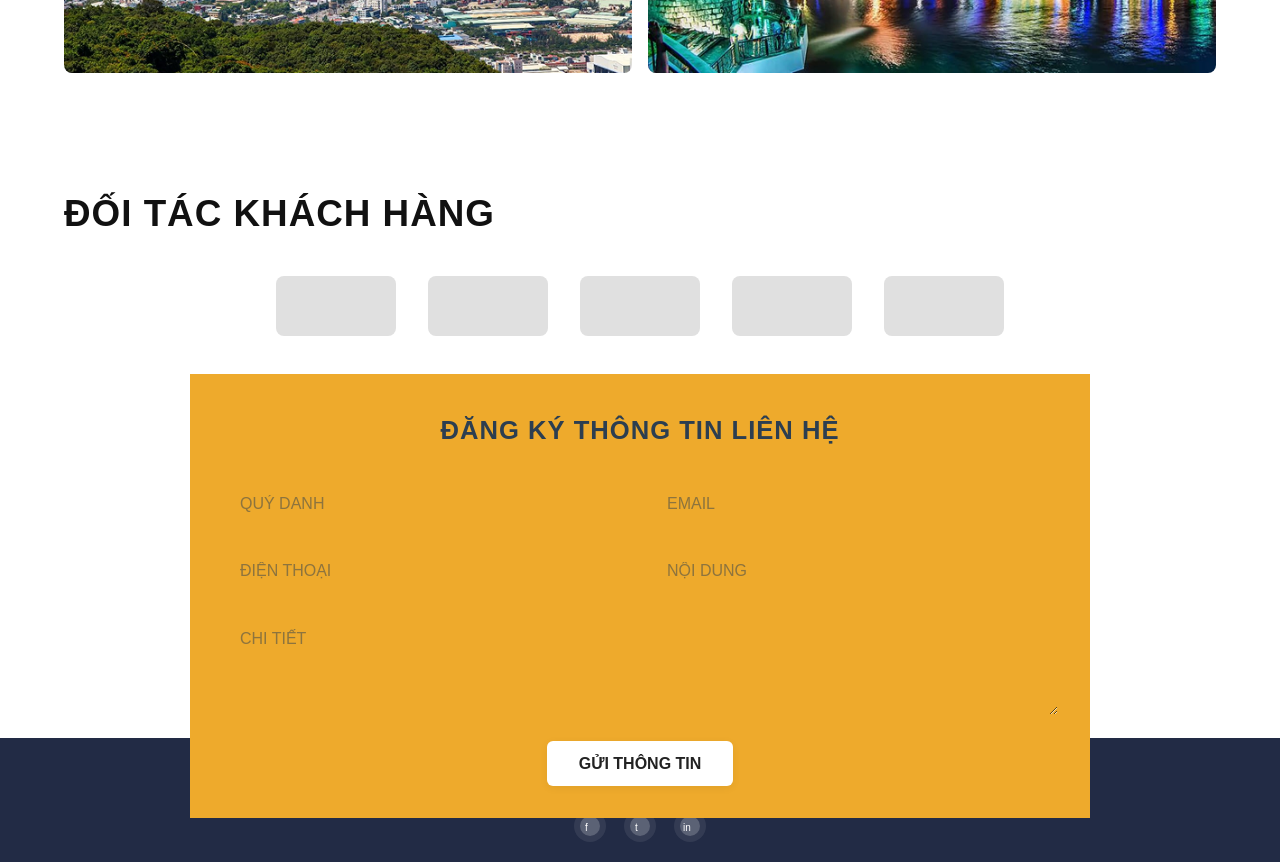
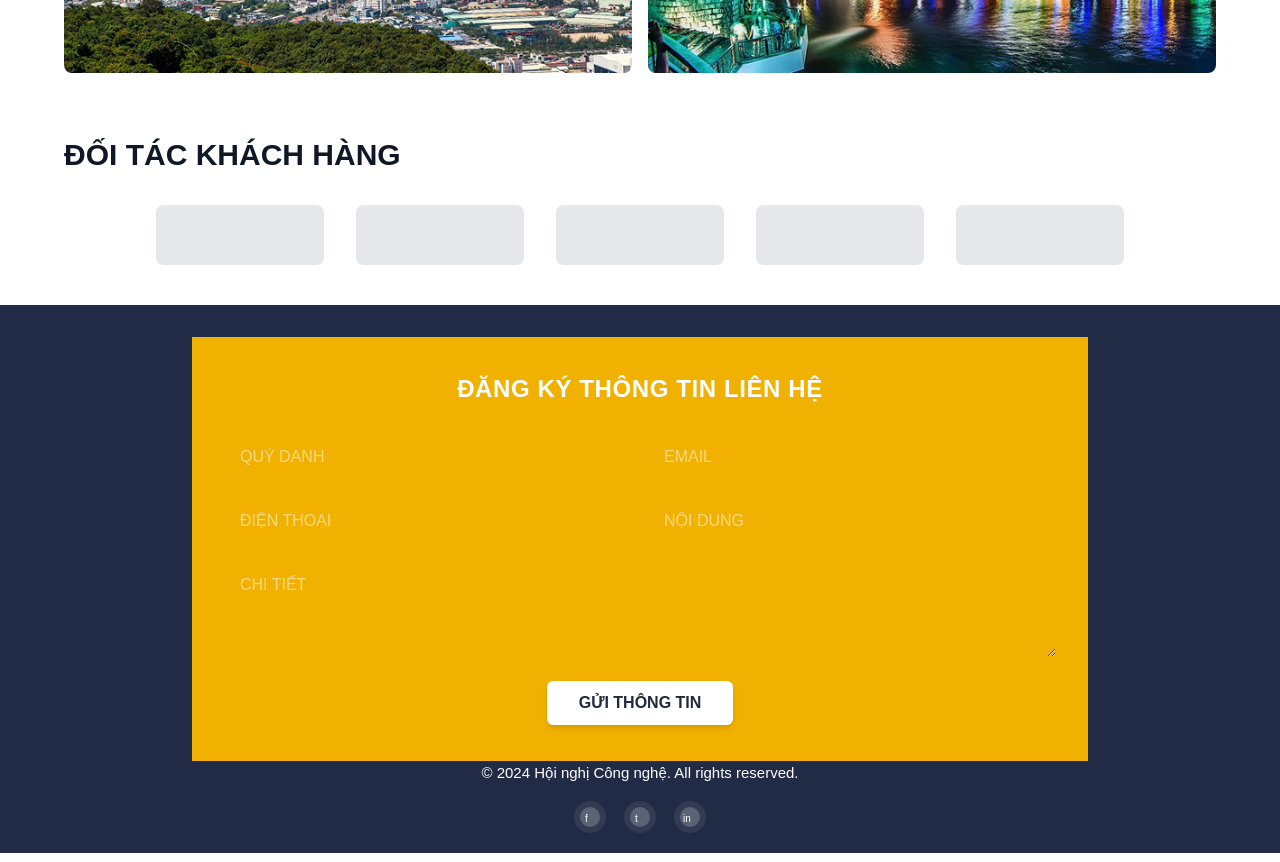
Before and after one commit to NguyenThinhDatEng/LandingPageConference, a Vue app: page / in a window 1280 px wide. Shown: the part 3860-4722 px from the top of the page. Built offline with nearby package versions, Linux system fonts and the light colour scheme.

Commit message:
update partner and footer

```diff
--- a/src/components/Footer.vue
+++ b/src/components/Footer.vue
@@ -1,11 +1,46 @@
 <template>
   <footer class="footer">
+    <!-- Contact Form Box -->
+    <div class="bg-yellow-500 max-w-4xl mx-auto rounded-none px-8 py-9 relative z-10">
+      <h3 class="text-center text-2xl font-bold mb-7 tracking-wide">
+        ĐĂNG KÝ THÔNG TIN LIÊN HỆ
+      </h3>
+
+      <form class="flex flex-col gap-4">
+        <div class="flex gap-4">
+          <input type="text" placeholder="QUÝ DANH" required
+            class="flex-1 px-4 py-3 border-none rounded-md text-base" />
+          <input type="email" placeholder="EMAIL" required class="flex-1 px-4 py-3 border-none rounded-md text-base" />
+        </div>
+
+        <div class="flex gap-4">
+          <input type="text" placeholder="ĐIỆN THOẠI" required
+            class="flex-1 px-4 py-3 border-none rounded-md text-base" />
+          <input type="text" placeholder="NỘI DUNG" required
+            class="flex-1 px-4 py-3 border-none rounded-md text-base" />
+        </div>
+
+        <textarea placeholder="CHI TIẾT" rows="3"
+          class="w-full border-none rounded-md px-4 py-3 text-base resize-y min-h-12"></textarea>
+
+        <button type="submit"
+          class="mx-auto mt-2 bg-white text-gray-800 border-none rounded-md px-8 py-2.5 text-base font-bold cursor-pointer transition-all duration-200 shadow-md hover:bg-blue-900 hover:text-white">
+          GỬI THÔNG TIN
+        </button>
+      </form>
+    </div>
     <div class="footer-content">
       <div>© 2024 Hội nghị Công nghệ. All rights reserved.</div>
       <div class="socials">
-        <a href="#" aria-label="Facebook"><svg width="20" height="20" fill="#fff"><circle cx="10" cy="10" r="10" opacity="0.2"/><text x="5" y="15" font-size="10" fill="#fff">f</text></svg></a>
-        <a href="#" aria-label="Twitter"><svg width="20" height="20" fill="#fff"><circle cx="10" cy="10" r="10" opacity="0.2"/><text x="5" y="15" font-size="10" fill="#fff">t</text></svg></a>
-        <a href="#" aria-label="LinkedIn"><svg width="20" height="20" fill="#fff"><circle cx="10" cy="10" r="10" opacity="0.2"/><text x="3" y="15" font-size="10" fill="#fff">in</text></svg></a>
+        <a href="#" aria-label="Facebook"><svg width="20" height="20" fill="#fff">
+            <circle cx="10" cy="10" r="10" opacity="0.2" /><text x="5" y="15" font-size="10" fill="#fff">f</text>
+          </svg></a>
+        <a href="#" aria-label="Twitter"><svg width="20" height="20" fill="#fff">
+            <circle cx="10" cy="10" r="10" opacity="0.2" /><text x="5" y="15" font-size="10" fill="#fff">t</text>
+          </svg></a>
+        <a href="#" aria-label="LinkedIn"><svg width="20" height="20" fill="#fff">
+            <circle cx="10" cy="10" r="10" opacity="0.2" /><text x="3" y="15" font-size="10" fill="#fff">in</text>
+          </svg></a>
       </div>
     </div>
   </footer>
@@ -24,16 +59,19 @@ export default {
   padding: 32px 0 20px 0;
   text-align: center;
 }
+
 .footer-content {
   display: flex;
   flex-direction: column;
   align-items: center;
   gap: 16px;
 }
+
 .socials {
   display: flex;
   gap: 18px;
 }
+
 .socials a {
   display: flex;
   align-items: center;
@@ -41,9 +79,10 @@ export default {
   width: 32px;
   height: 32px;
   border-radius: 50%;
-  background: rgba(255,255,255,0.08);
+  background: rgba(255, 255, 255, 0.08);
   transition: background 0.2s;
 }
+
 .socials a:hover {
   background: #007bff;
 }
--- a/src/components/PartnersAndContactSection.vue
+++ b/src/components/PartnersAndContactSection.vue
@@ -1,135 +1,27 @@
 <template>
-  <section class="partners-contact-section" id="partners-contact-section">
-    <h2 class="section-title">ĐỐI TÁC KHÁCH HÀNG</h2>
-    <div class="partners-row">
-      <div class="partner-logo" v-for="n in 5" :key="n"></div>
+  <SectionContainer title="ĐỐI TÁC KHÁCH HÀNG" sectionId="partners-contact-section" is-full-width>
+    <!-- Partners Row -->
+    <div class="flex justify-center gap-8 mb-10">
+      <div v-for="n in 5" :key="n" class="w-42 h-15 bg-gray-200 rounded-lg"></div>
     </div>
-    <div class="contact-form-box">
-      <h3 class="form-title">ĐĂNG KÝ THÔNG TIN LIÊN HỆ</h3>
-      <form class="contact-form">
-        <div class="form-row">
-          <input type="text" placeholder="QUÝ DANH" required />
-          <input type="email" placeholder="EMAIL" required />
-        </div>
-        <div class="form-row">
-          <input type="text" placeholder="ĐIỆN THOẠI" required />
-          <input type="text" placeholder="NỘI DUNG" required />
-        </div>
-        <textarea placeholder="CHI TIẾT" rows="3"></textarea>
-        <button type="submit">GỬI THÔNG TIN</button>
-      </form>
-    </div>
-  </section>
+  </SectionContainer>
 </template>
 
 <script>
+import SectionContainer from './SectionContainer.vue'
+
 export default {
-  name: 'PartnersAndContactSection'
+  name: 'PartnersAndContactSection',
+  components: {
+    SectionContainer
+  }
 }
 </script>
 
-<style scoped>
-.partners-contact-section {
-  background: #fff;
-  padding: 48px 0 0 0;
-}
-.section-title {
-  font-size: 2.3rem;
-  font-weight: 900;
-  color: #111;
-  margin-bottom: 32px;
-  letter-spacing: 1px;
-  text-align: left;
-  margin-left: 5vw;
-}
-.partners-row {
-  display: flex;
-  justify-content: center;
-  gap: 32px;
-  margin-bottom: 38px;
-}
-.partner-logo {
-  width: 120px;
-  height: 60px;
-  background: #e0e0e0;
-  border-radius: 8px;
-}
-.contact-form-box {
-  background: #EEAA2C;
-  max-width: 900px;
-  margin: 0 auto 0 auto;
-  border-radius: 0;
-  padding: 36px 32px 32px 32px;
-  box-sizing: border-box;
-  margin-bottom: -80px;
-  position: relative;
-  z-index: 2;
-}
-.form-title {
-  text-align: center;
-  font-size: 1.6rem;
-  font-weight: 700;
-  margin-bottom: 28px;
-  letter-spacing: 1px;
-}
-.contact-form {
-  display: flex;
-  flex-direction: column;
-  gap: 18px;
-}
-.form-row {
-  display: flex;
-  gap: 18px;
-}
-.contact-form input {
-  flex: 1 1 0;
-  padding: 12px 18px;
-  border: none;
-  border-radius: 6px;
-  font-size: 1rem;
-  margin-bottom: 0;
-}
-.contact-form textarea {
-  width: 100%;
-  border: none;
-  border-radius: 6px;
-  padding: 12px 18px;
-  font-size: 1rem;
-  resize: vertical;
-  min-height: 48px;
-}
-.contact-form button {
-  margin: 0 auto;
-  margin-top: 8px;
-  background: #fff;
-  color: #222;
-  border: none;
-  border-radius: 6px;
-  padding: 10px 32px;
-  font-size: 1rem;
-  font-weight: 700;
-  cursor: pointer;
-  transition: background 0.2s, color 0.2s;
-  box-shadow: 0 2px 8px rgba(0,0,0,0.06);
-}
-.contact-form button:hover {
-  background: #003F91;
-  color: #fff;
-}
-@media (max-width: 900px) {
-  .partners-row {
-    gap: 12px;
-  }
-  .partner-logo {
-    width: 70px;
-    height: 38px;
-  }
-  .contact-form-box {
-    padding: 18px 6vw 18px 6vw;
-  }
-  .form-row {
-    flex-direction: column;
-    gap: 10px;
-  }
+<style>
+/* Custom styles for specific elements that need special handling */
+input,
+textarea {
+  outline: none;
 }
 </style>
```
